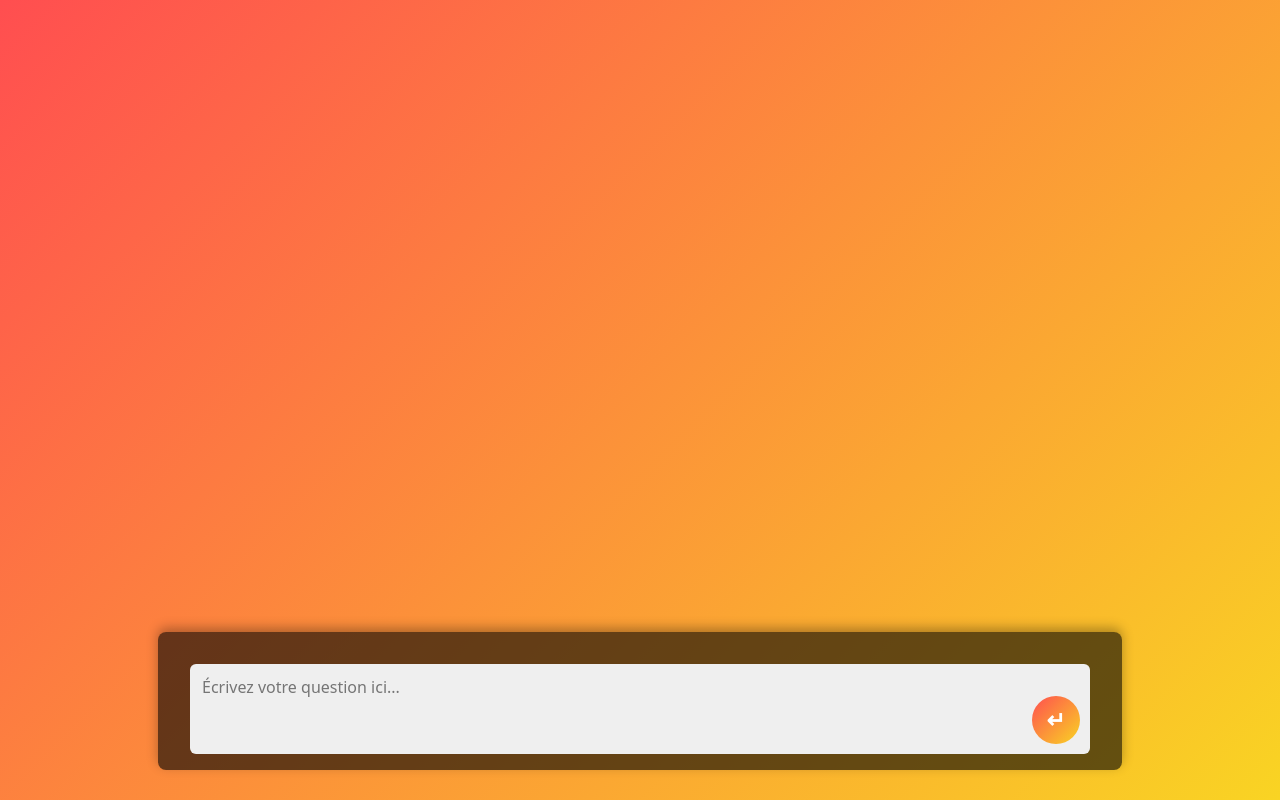
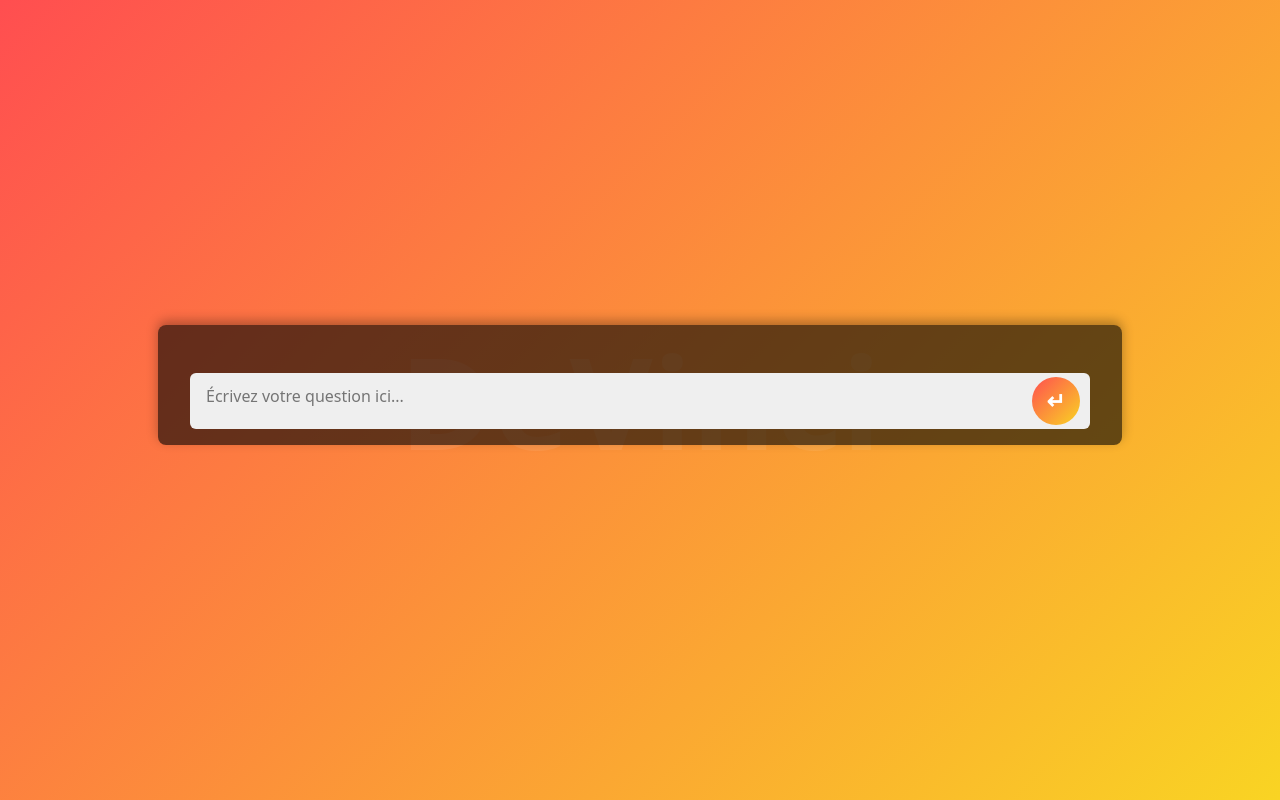
Before and after one commit to edenbd1/hackathon_IBM_DIA, a Flask app: page / in a window 1280 px wide. Run offline with Flask 3, Linux system fonts and the light colour scheme.

Commit message:
Update Design v3

```diff
--- a/templates/ask.html
+++ b/templates/ask.html
@@ -2,13 +2,13 @@
 <html lang="fr">
 <head>
 <meta charset="UTF-8">
+<title>DeVinci Chat</title>
 <style>
   body {
     margin: 0;
     height: 100vh;
     display: flex;
-        flex-direction: column;
-        justify-content: flex-end;
+    justify-content: center;
     align-items: center;
     background: linear-gradient(135deg, #ff4e50 0%, #f9d423 100%);
     font-family: system-ui, -apple-system, "Segoe UI", Roboto, Ubuntu, Cantarell, "Noto Sans", sans-serif;
@@ -17,19 +17,19 @@
     overflow: hidden;
   }
 
-      /* Texte DeVinci en arrière-plan */
   .background-text {
     position: absolute;
     top: 50%;
     left: 50%;
     transform: translate(-50%, -50%);
-        font-size: 8rem; /* taille énorme pour effet subtil */
-        color: rgba(255, 255, 255, 0.08); /* gris très clair et très transparent */
+    font-size: 8rem;
+    color: rgba(255, 255, 255, 0.08);
     font-weight: bold;
-        pointer-events: none; /* pour ne pas gêner les clics */
+    pointer-events: none;
     user-select: none;
     white-space: nowrap;
   }
+
 
   .container {
         background: rgba(0, 0, 0, 0.6);
@@ -42,12 +42,39 @@
         z-index: 1;
       }
 
-      h1 {
-        text-align: center;
-        margin-top: 0;
-        margin-bottom: 0.5rem;
-        font-size: 1.4rem;
-        color: #efefef;
+
+  .chat-box {
+    height: calc(100% - 4rem - 1rem); /* espace réservé pour la zone de saisie + marge */
+    overflow-y: auto;
+    display: flex;
+    flex-direction: column-reverse;
+    gap: 0.5rem;
+    padding: 0.5rem 0;
+  }
+
+  .message {
+    padding: 0.5rem 1rem;
+    border-radius: 12px;
+    max-width: 80%;
+    word-wrap: break-word;
+    animation: fadeIn 0.3s ease-in-out;
+  }
+
+  .user-message {
+    align-self: flex-end;
+    background-color: #f7f6f5;
+    color: #000;
+  }
+
+  .bot-message {
+    align-self: flex-start;
+    background-color: #fefdfd;
+    color: #080808;
+  }
+
+  @keyframes fadeIn {
+    from {opacity: 0;}
+    to {opacity: 1;}
   }
 
   .input-group {
@@ -58,8 +85,7 @@
 
   textarea {
     flex: 1;
-        padding: 0.75rem;
-        padding-right: 60px;
+    padding: 0.75rem 1rem;
     border: none;
     border-radius: 6px;
     resize: none;
@@ -68,15 +94,16 @@
     box-sizing: border-box;
     background-color: #efefef;
     color: #333333;
+    height: 3.5rem; /* zone de saisie un peu plus haute */
   }
 
   button {
     position: absolute;
     right: 10px;
-        bottom: 10px;
+    top: 50%;
+    transform: translateY(-50%);
     width: 48px;
     height: 48px;
-        padding: 0;
     border: none;
     border-radius: 50%;
     background: linear-gradient(135deg, #ff4e50 0%, #f9d423 100%);
@@ -94,6 +121,9 @@
   }
 </style>
 </head>
+<body>
+<div class="background-text">DeVinci</div>
+
 <div class="container">
   <!-- Boîte de chat -->
   <div class="chat-box" id="chatBox" style="max-height:300px; overflow-y:auto; margin-bottom:1rem;"></div>
@@ -115,16 +145,7 @@ function addMessage(text, sender) {
     const div = document.createElement('div');
     div.textContent = text;
     div.classList.add('message', sender === 'user' ? 'user-message' : 'bot-message');
-    div.style.margin = '0.5rem 0';
-    div.style.padding = '0.5rem 1rem';
-    div.style.borderRadius = '12px';
-    div.style.maxWidth = '80%';
-    div.style.wordWrap = 'break-word';
-    div.style.alignSelf = sender === 'user' ? 'flex-end' : 'flex-start';
-    div.style.backgroundColor = sender === 'user' ? '#f9d423' : '#333';
-    div.style.color = sender === 'user' ? '#000' : '#fff';
-    chatBox.appendChild(div);
-    chatBox.scrollTop = chatBox.scrollHeight;
+    chatBox.prepend(div);
 }
 
 form.addEventListener('submit', async function(event){
@@ -148,7 +169,6 @@ form.addEventListener('submit', async function(event){
     }
 });
 
-// Envoi avec Enter sauf si Shift
 textarea.addEventListener('keydown', function(event) {
     if (event.key === 'Enter' && !event.shiftKey) {
         event.preventDefault();
@@ -156,3 +176,5 @@ textarea.addEventListener('keydown', function(event) {
     }
 });
 </script>
+</body>
+</html>
```
Lines whose indentation alone changed are shown as unchanged.
